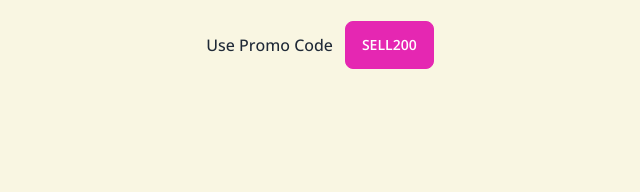
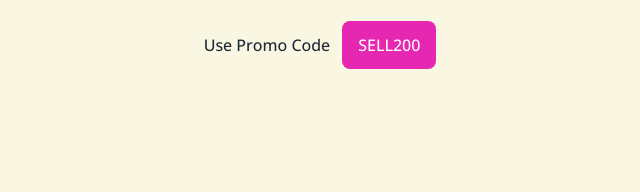
Before and after one commit to mmehedihasan05/ph-assignment-05-summer-sale, a plain HTML site: page index.html in a window 1280 px wide. Shown: the part 387-579 px from the top of the page, 20-660 px from the left. Drawn offline with nearby package versions, Linux system fonts and the light colour scheme.

Commit message:
Sell button update

```diff
--- a/index.html
+++ b/index.html
@@ -29,7 +29,7 @@
                 <div class="text-base font-medium
                         flex justify-center items-center gap-3">
                     <p class="font-medium">Use Promo Code</p>
-                    <button class="btn btn-primary no-animation">SELL200</button>
+                    <p class="px-4 py-3 rounded-lg bg-[#e527b2] hover:bg-[#dc26ab] text-white">SELL200</p>
                 </div>
             </div>
             <div class="image w-[90%] justify-self-center md:justify-self-end">
```
